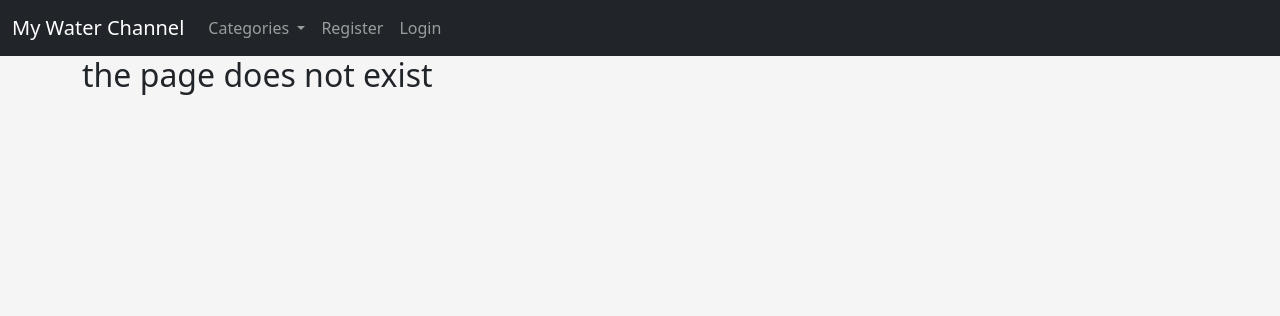
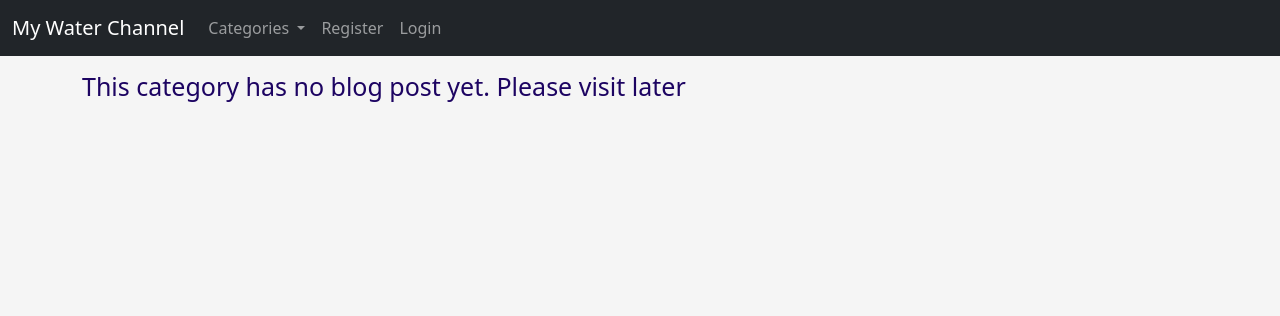
Before and after one commit to dhakal79/Portfolio-project-MS4, a Django app: page /category/1/ in a window 1280 px wide. Shown: the top 316 px of the page. Run offline with Django 4.2, Linux system fonts and the light colour scheme; tables that the repository leaves empty hold one stand-in row (values such as "Sample post").

Commit message:
beautify html code categories.html

```diff
--- a/blog/templates/categories.html
+++ b/blog/templates/categories.html
@@ -2,7 +2,8 @@
 {% block content %}
 {% if category_posts %}
 <div class="container-fluid">
-  <h2 class ="title">{{ cats }}</h2>
+  <h2 class ="title">{{ cats }}
+  </h2>
   <div class="row">
     {% for post in category_posts %}
     <div class="col-md-4">
@@ -27,7 +28,6 @@
             </em>
           </small>
           <br/>
-
           <small>
             {% if user.is_authenticated %}
             {% if user.id == post.author.id %}
@@ -37,8 +37,8 @@
             </a>
             {% else %}
             You are not allowed here!!
-          {% endif %}
-          {% endif %}
+            {% endif %}
+            {% endif %}
           </small>
           <br/>
           {{ post.content| slice:":200" }}
@@ -48,10 +48,11 @@
       </div>
     </div>
   </div>
-{% endfor %}
-{% else %}
-<h2>the page does not exist</h2>
-{% endif %}
+  {% endfor %}
+  {% else %}
+  <h2 class ="add-post">This category has no blog post yet. Please visit later
+  </h2>
+  {% endif %}
 </div>
 {% if is_paginated %}
 <nav aria-label="Page navigation">
```
